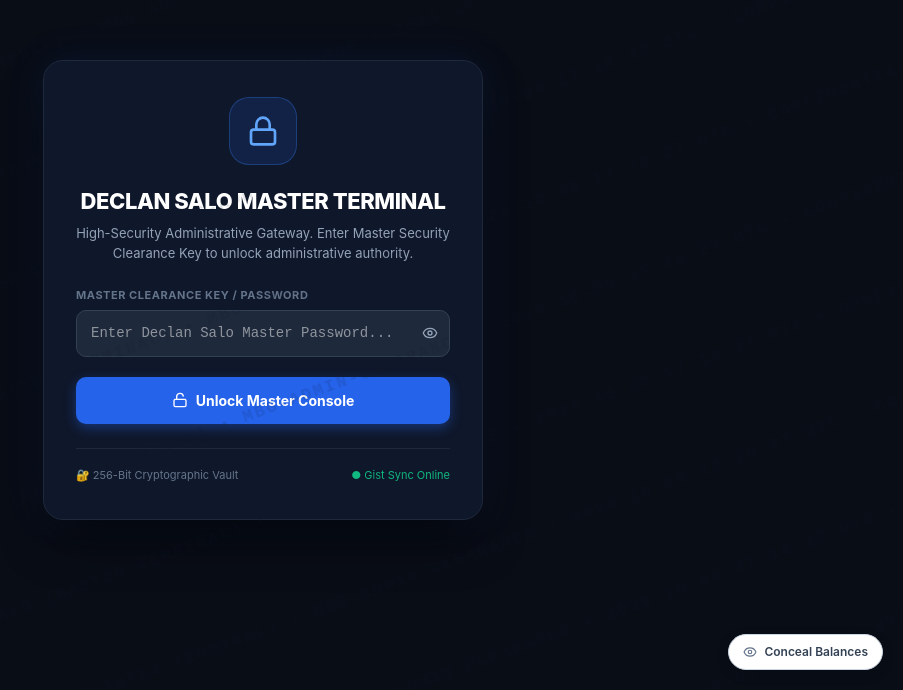
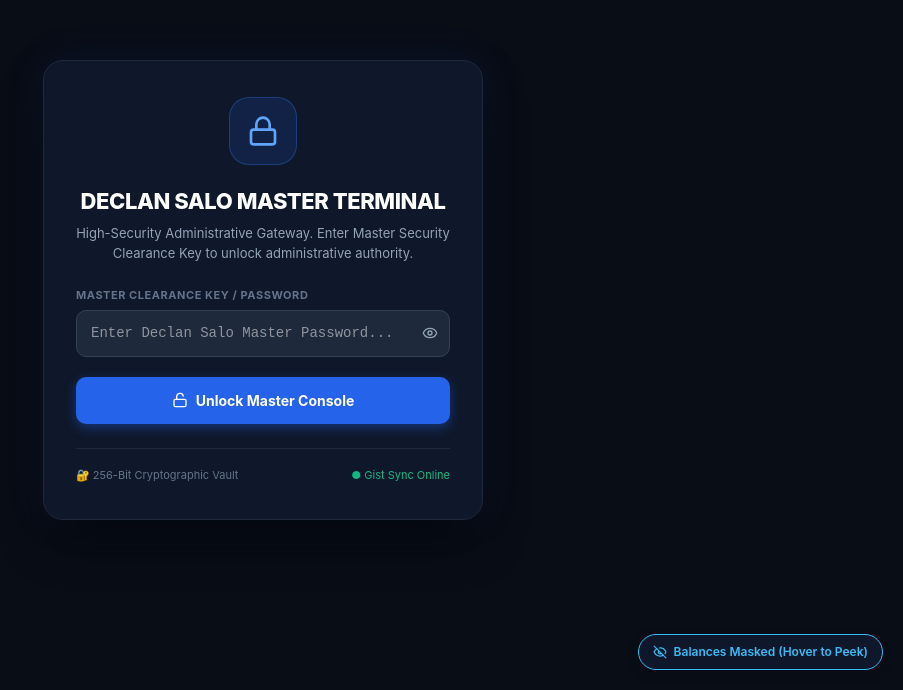
Before and after one commit to zenadell/moorebackgroup, a Next.js app: page /salo in a window 1280 px wide. Shown: the part 110-800 px from the top of the page, without its empty margins (377-1280 px from the left). Built offline with nearby package versions, Linux system fonts and the light colour scheme.

Commit message:
Remove watermark, enable conceal-by-default anti-screenshot protection

```diff
--- a/components/layout/Header.tsx
+++ b/components/layout/Header.tsx
@@ -1,7 +1,7 @@
 'use client';
 
 import React, { useState } from 'react';
-import { Search, Bell, ChevronDown, LogOut, Settings as SettingsIcon, CheckCircle2, Menu, ArrowDownLeft, ArrowUpRight, ShieldCheck } from 'lucide-react';
+import { Search, Bell, ChevronDown, LogOut, Settings as SettingsIcon, CheckCircle2, Menu, ArrowDownLeft, ArrowUpRight } from 'lucide-react';
 import { useAuth } from '@/lib/auth/context';
 
 interface HeaderProps {
@@ -233,28 +233,6 @@ export function Header({
               <span>Withdraw</span>
             </button>
           )}
-        </div>
-
-        {/* Level 4 Anti-Capture Security Indicator */}
-        <div
-          className="hidden xl:flex items-center"
-          title="Institutional Anti-Screenshot & Screen Recording Protection Enforced"
-          style={{
-            alignItems: 'center',
-            gap: '5px',
-            padding: '5px 10px',
-            borderRadius: '9999px',
-            backgroundColor: '#f0fdf4',
-            border: '1px solid #bbf7d0',
-            color: '#15803d',
-            fontSize: '11px',
-            fontWeight: 600,
-            cursor: 'default',
-            userSelect: 'none',
-          }}
-        >
-          <ShieldCheck style={{ width: '13px', height: '13px', color: '#16a34a' }} />
-          <span>Anti-Capture Active</span>
         </div>
 
         {/* Presentation Mode Pill (Matches "Presented ▾" in Image 1) */}
--- a/components/security/ScreenSecurityShield.tsx
+++ b/components/security/ScreenSecurityShield.tsx
@@ -1,7 +1,7 @@
 'use client';
 
 import React, { useEffect, useState, useRef, useCallback } from 'react';
-import { ShieldAlert, Lock, EyeOff, AlertTriangle, Eye, ShieldCheck } from 'lucide-react';
+import { Lock, EyeOff, AlertTriangle, Eye } from 'lucide-react';
 
 interface ScreenSecurityShieldProps {
   principalName?: string;
@@ -15,23 +15,9 @@ export function ScreenSecurityShield({
   enabled = true,
 }: ScreenSecurityShieldProps) {
   const [isObfuscated, setIsObfuscated] = useState<boolean>(false);
-  const [isConcealMode, setIsConcealMode] = useState<boolean>(false);
+  const [isConcealMode, setIsConcealMode] = useState<boolean>(true);
   const [alertNotice, setAlertNotice] = useState<string | null>(null);
-  const [liveTimestamp, setLiveTimestamp] = useState<string>('');
   const alertTimeoutRef = useRef<NodeJS.Timeout | null>(null);
-
-  // Update live watermark timestamp every 10 seconds
-  useEffect(() => {
-    const updateTime = () => {
-      const now = new Date();
-      setLiveTimestamp(
-        `${now.toISOString().replace('T', ' ').substring(0, 19)} UTC`
-      );
-    };
-    updateTime();
-    const timer = setInterval(updateTime, 10000);
-    return () => clearInterval(timer);
-  }, []);
 
   // Sync Conceal Mode class to body
   useEffect(() => {
@@ -245,46 +231,8 @@ export function ScreenSecurityShield({
         }
       `}</style>
 
-      {/* 2. High-Visibility Forensic Watermark Layer */}
-      <div
-        aria-hidden="true"
-        style={{
-          position: 'fixed',
-          inset: 0,
-          pointerEvents: 'none',
-          zIndex: 35,
-          overflow: 'hidden',
-          opacity: 0.12,
-          userSelect: 'none',
-          display: 'flex',
-          flexWrap: 'wrap',
-          alignContent: 'space-around',
-          justifyContent: 'space-around',
-          transform: 'rotate(-20deg) scale(1.4)',
-          transformOrigin: 'center center',
-        }}
-      >
-        {Array.from({ length: 40 }).map((_, idx) => (
-          <div
-            key={idx}
-            style={{
-              padding: '28px 36px',
-              fontSize: '12px',
-              fontFamily: 'monospace',
-              fontWeight: 800,
-              color: '#0f172a',
-              letterSpacing: '0.14em',
-              textTransform: 'uppercase',
-              whiteSpace: 'nowrap',
-              textShadow: '0 0 1px rgba(0,0,0,0.2)',
-            }}
-          >
-            MOOREBACH GROUP • {principalName} • {covenantId} • {liveTimestamp} • CONFIDENTIAL
-          </div>
-        ))}
-      </div>
 
-      {/* 3. Floating Quick Conceal / Privacy Mode Control (Bottom Right) */}
+      {/* Floating Quick Conceal / Privacy Mode Control (Bottom Right) */}
       <div
         style={{
           position: 'fixed',
@@ -454,7 +402,7 @@ export function ScreenSecurityShield({
                 <span style={{ color: '#94a3b8' }}>Security Level:</span> Level 4 Sovereign Clearance
               </div>
               <div>
-                <span style={{ color: '#94a3b8' }}>Ledger Timestamp:</span> {liveTimestamp}
+                <span style={{ color: '#94a3b8' }}>Ledger Timestamp:</span> {new Date().toISOString().replace('T', ' ').substring(0, 19)} UTC
               </div>
             </div>
 
```
